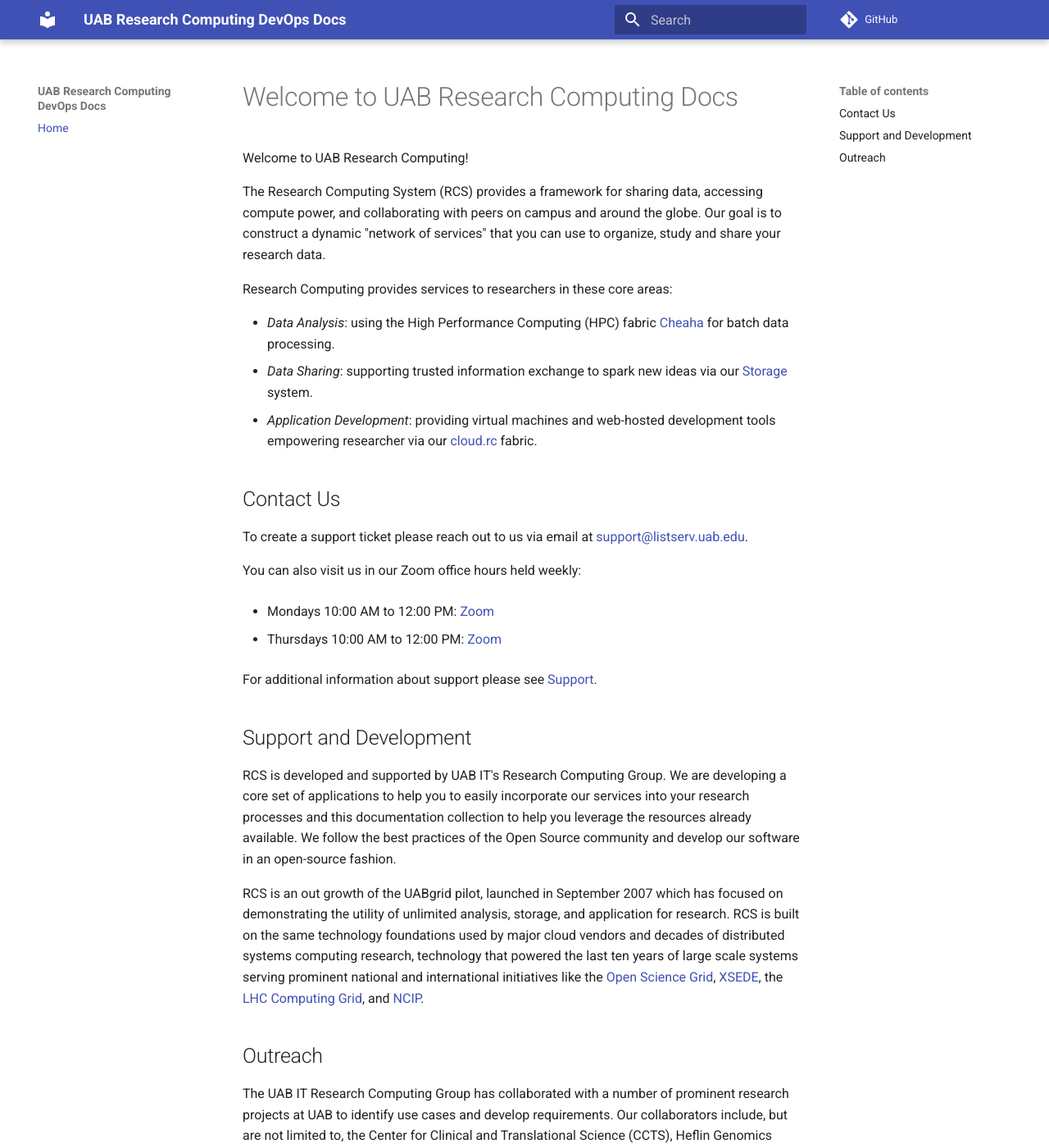
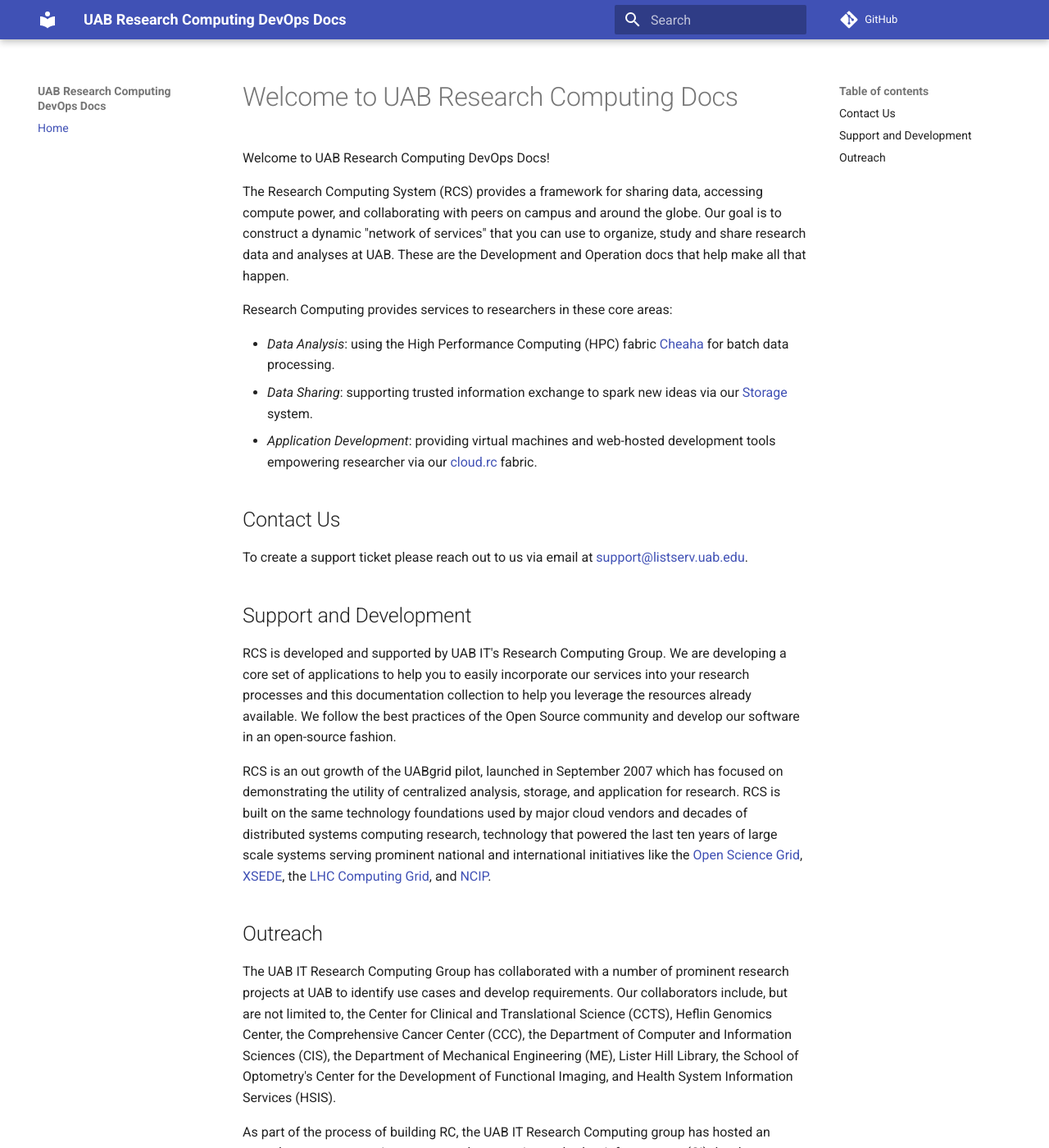
Before and after one commit to uabrc/devops-docs, an MkDocs documentation site: the page built from docs/index.md, in a window 1280 px wide and 1400 px high. Shown: the whole window at 82% size. Built offline with MkDocs 1.6.1 and Material for MkDocs 9.7.7, drawn with Linux system fonts in a browser that asks for light colours; comment, search, counter and statistics services are not loaded; some of the changed text lies outside the part shown.

Commit message:
Update index.md

```diff
--- a/docs/index.md
+++ b/docs/index.md
@@ -1,8 +1,8 @@
 # Welcome to UAB Research Computing Docs
 
-Welcome to UAB Research Computing!
+Welcome to UAB Research Computing DevOps Docs!
 
-The Research Computing System (RCS) provides a framework for sharing data, accessing compute power, and collaborating with peers on campus and around the globe. Our goal is to construct a dynamic "network of services" that you can use to organize, study and share your research data.
+The Research Computing System (RCS) provides a framework for sharing data, accessing compute power, and collaborating with peers on campus and around the globe. Our goal is to construct a dynamic "network of services" that you can use to organize, study and share research data and analyses at UAB. These are the Development and Operation docs that help make all that happen.
 
 Research Computing provides services to researchers in these core areas:
 
@@ -14,24 +14,14 @@
 
 To create a support ticket please reach out to us via email at <support@listserv.uab.edu>.
 
-You can also visit us in our Zoom office hours held weekly:
-
-- Mondays 10:00 AM to 12:00 PM:
-[Zoom](https://uab.zoom.us/j/84019898491?pwd=bWlYaldMWUoyY0lCcGhuT3dmZjZLQT09)
-
-- Thursdays 10:00 AM to 12:00 PM:
-[Zoom](https://uab.zoom.us/j/96229651103?pwd=RmpsWG1NYkxjclgxTThXb1h2bVBndz09)
-
-For additional information about support please see [Support](./help/support.md).
-
 ## Support and Development
 
 RCS is developed and supported by UAB IT's Research Computing Group. We are developing a core set of applications to help you to easily incorporate our services into your research processes and this documentation collection to help you leverage the resources already available. We follow the best practices of the Open Source community and develop our software in an open-source fashion.
 
-RCS is an out growth of the UABgrid pilot, launched in September 2007 which has focused on demonstrating the utility of unlimited analysis, storage, and application for research. RCS is built on the same technology foundations used by major cloud vendors and decades of distributed systems computing research, technology that powered the last ten years of large scale systems serving prominent national and international initiatives like the [Open Science Grid](https://opensciencegrid.org/), [XSEDE](https://www.xsede.org/), the [LHC Computing Grid](https://wlcg.web.cern.ch/), and [NCIP](https://datascience.cancer.gov/).
+RCS is an out growth of the UABgrid pilot, launched in September 2007 which has focused on demonstrating the utility of centralized analysis, storage, and application for research. RCS is built on the same technology foundations used by major cloud vendors and decades of distributed systems computing research, technology that powered the last ten years of large scale systems serving prominent national and international initiatives like the [Open Science Grid](https://opensciencegrid.org/), [XSEDE](https://www.xsede.org/), the [LHC Computing Grid](https://wlcg.web.cern.ch/), and [NCIP](https://datascience.cancer.gov/).
 
 ## Outreach
 
 The UAB IT Research Computing Group has collaborated with a number of prominent research projects at UAB to identify use cases and develop requirements. Our collaborators include, but are not limited to, the Center for Clinical and Translational Science (CCTS), Heflin Genomics Center, the Comprehensive Cancer Center (CCC), the Department of Computer and Information Sciences (CIS), the Department of Mechanical Engineering (ME), Lister Hill Library, the School of Optometry's Center for the Development of Functional Imaging, and Health System Information Services (HSIS).
 
-As part of the process of building RC, the UAB IT Research Computing Group has hosted an annual campus symposium on research computing and cyber-infrastructure (CI) developments and accomplishments. Starting as CyberInfrastructure (CI) Days in 2007, the name was changed to `UAB Research Computing Day` in 2011 to reflect the broader mission to support research. IT Research Computing also participates in other campus wide symposiums including UAB Research Core Day.
+As part of the process of building RC, the UAB IT Research Computing group has hosted an annual campus symposium on research computing and cyber-infrastructure (CI) developments and accomplishments. Starting as CyberInfrastructure (CI) Days in 2007, the name was changed to `UAB Research Computing Day` in 2011 to reflect the broader mission to support research. IT Research Computing also participates in other campus wide symposiums including UAB Research Core Day.
```
